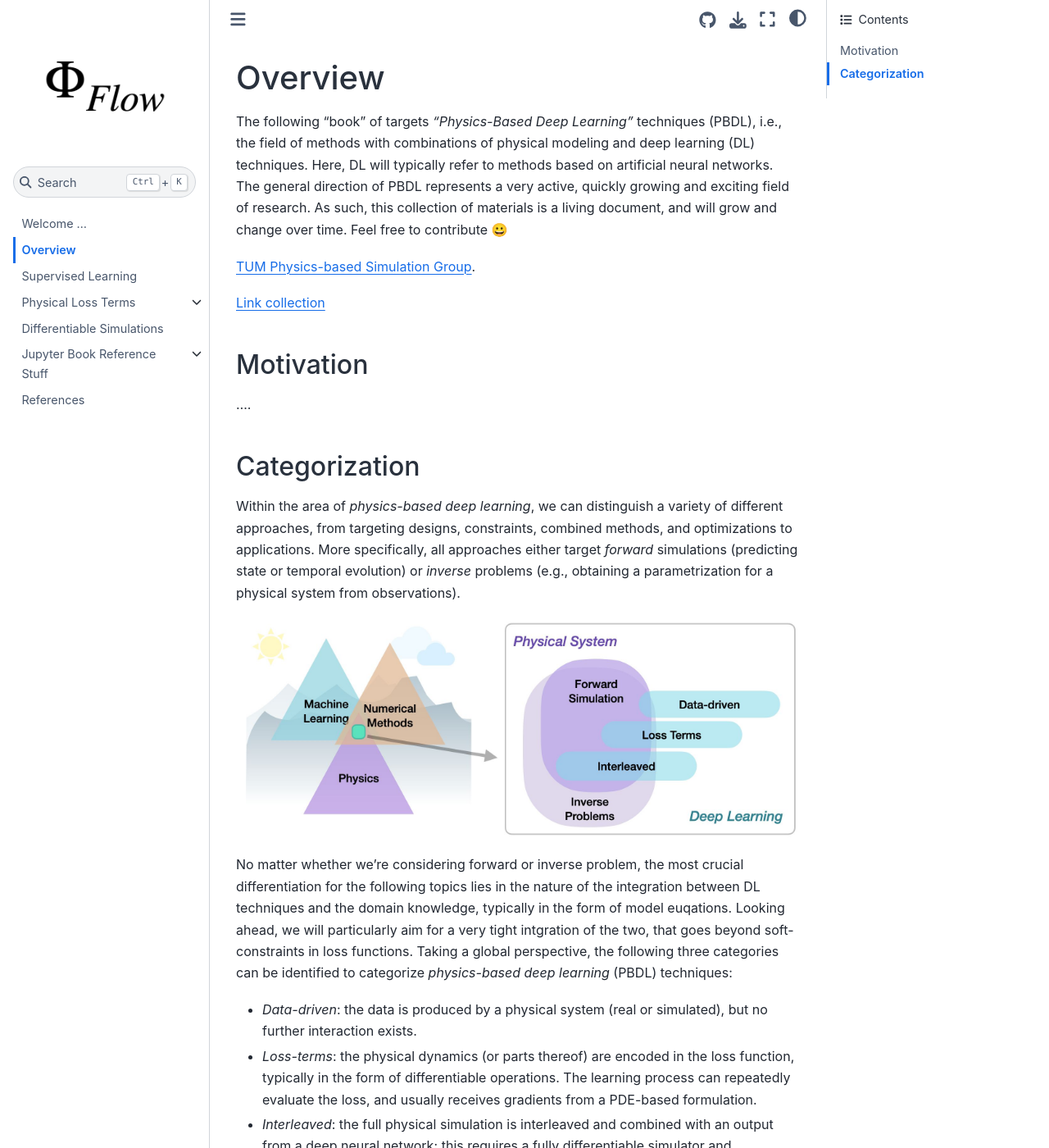
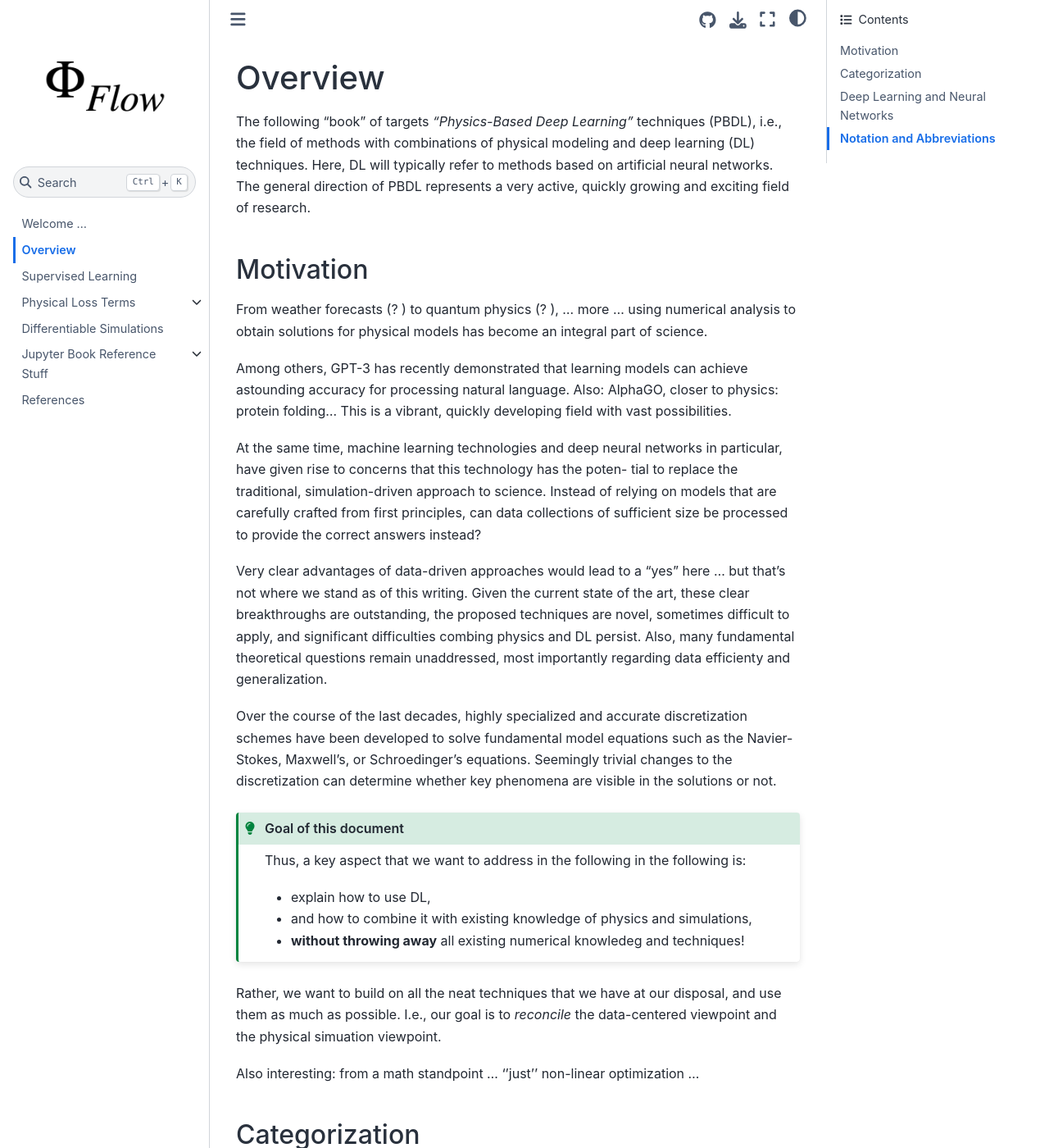
Before and after one commit to tum-pbs/pbdl-book, a Jupyter Book: the page built from overview.md, in a window 1280 px wide and 1400 px high. Shown: the whole window at 82% size. Built offline with Jupyter Book 1.0.4 settings and Sphinx 7.4.7 and the Sphinx Book theme 1.1.4, drawn with Linux system fonts in a browser that asks for light colours; some of the changed text lies outside the part shown.

Commit message:
updates intro & motivation

````diff
--- a/overview.md
+++ b/overview.md
@@ -5,17 +5,62 @@ The following "book" of targets _"Physics-Based Deep Learning"_ techniques
 (PBDL), i.e., the field of methods with combinations of physical modeling and
 deep learning (DL) techniques. Here, DL will typically refer to methods based
 on artificial neural networks. The general direction of PBDL represents a very
-active, quickly growing and exciting field of research. As such, this collection
-of materials is a living document, and will grow and change over time. Feel free
-to contribute 😀
-
-[TUM Physics-based Simulation Group](https://ge.in.tum.de).
-
-[Link collection](https://github.com/thunil/Physics-Based-Deep-Learning)
+active, quickly growing and exciting field of research.
 
 ## Motivation
 
-....
+From weather forecasts (? ) to quantum physics (? ),
+... more ...
+using numerical analysis to obtain solutions for physical models has
+become an integral part of science.
+
+Among others, GPT-3
+has recently demonstrated that learning models can
+achieve astounding accuracy for processing natural language.
+Also: AlphaGO, closer to physics: protein folding...
+This is a vibrant, quickly developing field with vast possibilities.
+
+At the same time, machine
+learning technologies and deep neural networks in particular,
+have given rise to concerns that this technology has the poten-
+tial to replace the traditional, simulation-driven approach to
+science. Instead of relying on models that are carefully crafted
+from first principles, can data collections of sufficient size
+be processed to provide the correct answers instead?
+
+Very clear advantages of data-driven approaches would lead
+to a "yes" here ... but that's not where we stand as of this writing.
+Given the current state of the art, these clear breakthroughs
+are outstanding, the proposed techniques are novel,
+sometimes difficult to apply, and
+significant difficulties combing physics and DL persist.
+Also, many
+fundamental theoretical questions remain unaddressed, most importantly
+regarding data efficienty and generalization.
+
+Over the course of the last decades,
+highly specialized and accurate discretization schemes have
+been developed to solve fundamental model equations such
+as the Navier-Stokes, Maxwell’s, or Schroedinger’s equations.
+Seemingly trivial changes to the discretization can determine
+whether key phenomena are visible in the solutions or not.
+
+```{admonition} Goal of this document
+:class: tip
+Thus, a key aspect that we want to address in the following in the following is:
+- explain how to use DL,
+- and how to combine it with existing knowledge of physics and simulations,
+- **without throwing away** all existing numerical knowledeg and techniques!
+```
+
+Rather, we want to build on all the neat techniques that we have
+at our disposal, and use them as
+much as possible. I.e., our goal is to _reconcile_ the data-centered
+viewpoint and the physical simuation viewpoint.
+
+Also interesting: from a math standpoint ...
+''just'' non-linear optimization ...
+
 
 ## Categorization
 
@@ -65,3 +110,40 @@ ordered in terms of growing tightness of the integration, give practical
 starting points with code examples, and illustrate pros and cons of the
 different approaches. In particular, it's important to know in which scenarios
 each of the different techniques is particularly useful.
+
+## Deep Learning and Neural Networks
+
+Very brief intro, basic equations... approximate $f(x)=y$ with NN ...
+
+Details in [Deep Learning book](https://www.deeplearningbook.org)
+
+
+## Notation and Abbreviations
+
+Unify notation... TODO ...
+
+Math notation:
+
+| Symbol | Meaning |
+| --- | --- |
+| $x$ | NN input |
+| $y$ | NN output |
+| $\theta$ | NN params |
+
+Quick summary of the most important abbreviations:
+
+| ABbreviation | Meaning |
+| --- | --- |
+| CNN | Convolutional neural network |
+| DL | Deep learning |
+| NN | Neural network |
+| PBDL | Physics-based deep learning |
+
+
+
+test table formatting
+
+|    | Sentence #  | Word    | POS   | Tag   |
+|---:|:-------------|:-----------|:------|:------|
+| 1 | Sentence: 1  | They       | PRP   | O     |
+| 2 | Sentence: 1  | marched    | VBD   | O     |
````
Also changed, not shown: intro.md (+67 -6 lines).
